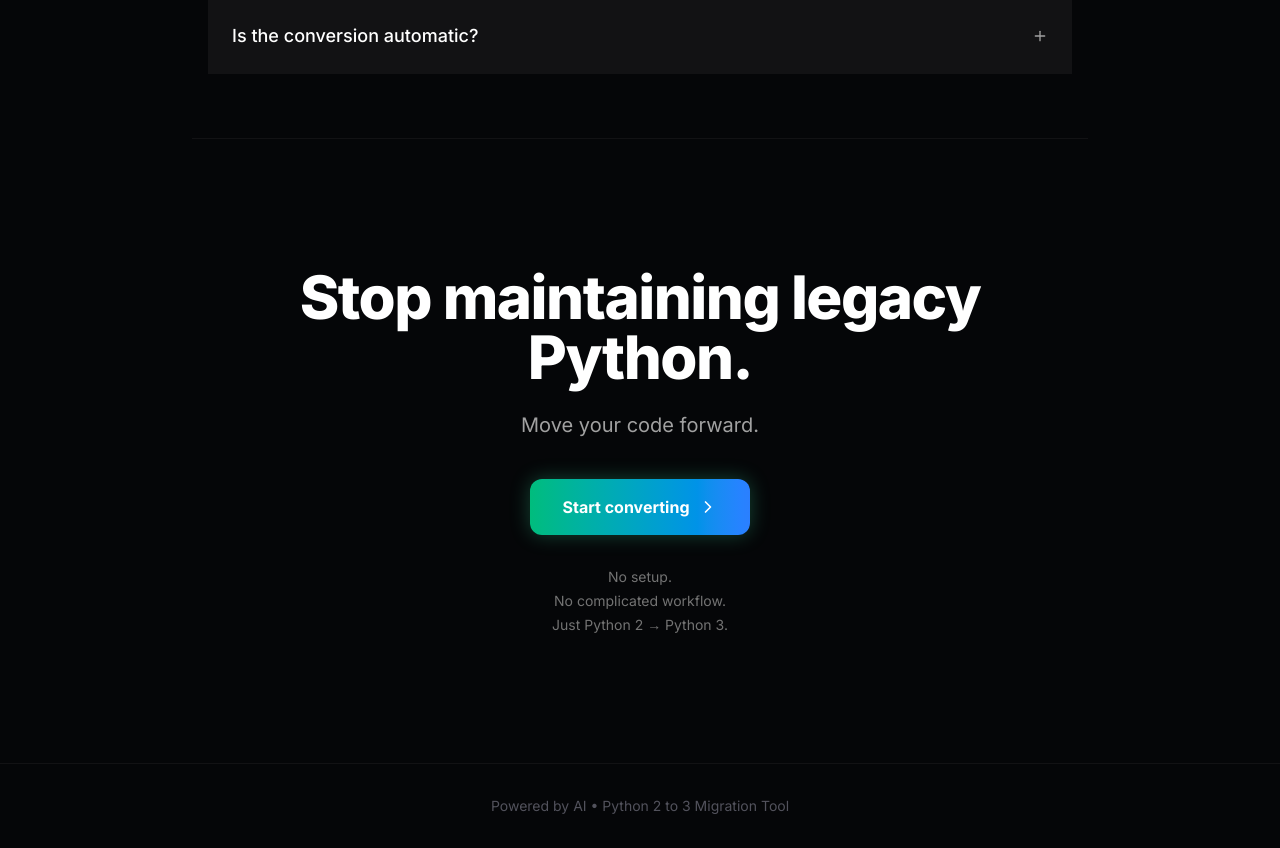
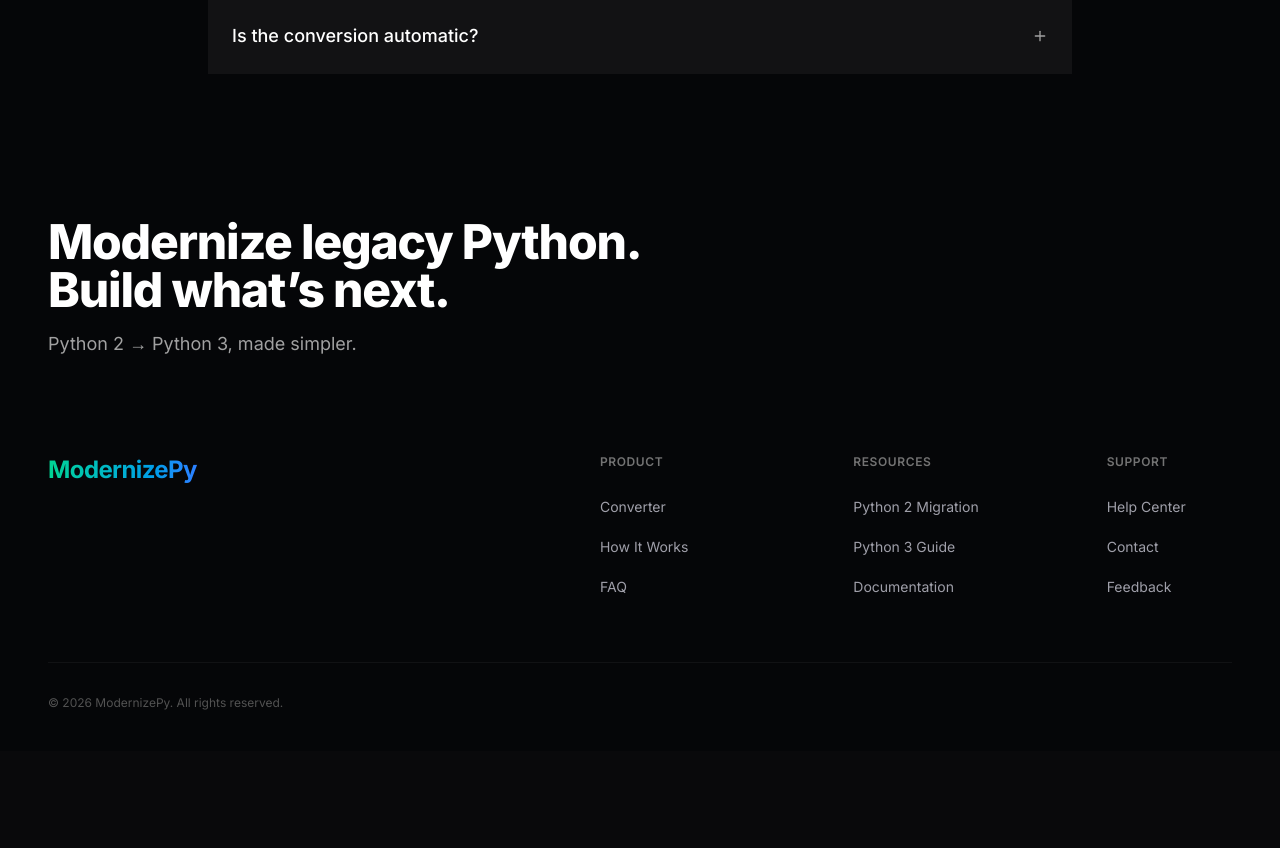
Before and after one commit to kavanakdas8/python-2-to-3-converter, a Next.js app in the folder twotothree/: page / in a window 1280 px wide. Shown: the part 2920-3768 px from the top of the page. After the commit the page ends 3671 px from the top, so only its background shows below. Built offline with nearby package versions, Linux system fonts and the light colour scheme.

Commit message:
Add Footer

```diff
--- a/twotothree/app/page.tsx
+++ b/twotothree/app/page.tsx
@@ -4,6 +4,7 @@ import Link from "next/link";
 import { Hero } from "@/components/hero/hero";
 import { LandingNav } from "@/components/landing-nav";
 import { Faq } from "@/components/faq";
+import { Footer } from "@/components/footer";
 
 const faqs = [
   {
@@ -130,31 +131,9 @@ export default function Home() {
         />
       </div>
 
-      {/* Final CTA */}
-      <section className="relative z-10 flex flex-col items-center text-center max-w-4xl mx-auto w-full px-6 py-32 border-t border-white/5">
-        <h2 className="text-4xl md:text-6xl font-extrabold tracking-tight mb-6 text-white">
-          Stop maintaining legacy Python.
-        </h2>
-        <p className="text-xl text-neutral-400 mb-10">
-          Move your code forward.
-        </p>
-        <Link
-          href="/convert"
-          className="group relative flex items-center justify-center gap-2 px-8 py-4 bg-gradient-to-r from-emerald-500 to-blue-500 text-white text-[16px] font-bold rounded-xl transition-all duration-300 shadow-[0_0_20px_rgba(52,211,153,0.3)] hover:shadow-[0_0_40px_rgba(52,211,153,0.5)] hover:-translate-y-1 mb-8"
-        >
-          Start converting
-          <svg xmlns="http://www.w3.org/2000/svg" viewBox="0 0 24 24" fill="none" stroke="currentColor" strokeWidth="2" strokeLinecap="round" strokeLinejoin="round" className="w-5 h-5 group-hover:translate-x-1 transition-transform"><path d="m9 18 6-6-6-6"/></svg>
-        </Link>
-        <div className="text-neutral-500 text-sm space-y-1">
-          <p>No setup.</p>
-          <p>No complicated workflow.</p>
-          <p>Just Python 2 &rarr; Python 3.</p>
-        </div>
-      </section>
 
-      <footer className="relative z-10 py-8 text-center text-sm text-zinc-600 border-t border-white/5 mt-auto">
-        <p>Powered by AI &bull; Python 2 to 3 Migration Tool</p>
-      </footer>
+
+      <Footer />
     </div>
   );
 }
--- /dev/null
+++ b/twotothree/components/footer.tsx
@@ -0,0 +1,116 @@
+"use client";
+
+import { motion, type Variants } from "framer-motion";
+import Link from "next/link";
+
+const staggerContainer: Variants = {
+  hidden: { opacity: 0 },
+  visible: {
+    opacity: 1,
+    transition: {
+      staggerChildren: 0.1,
+      delayChildren: 0.05,
+    },
+  },
+};
+
+const riseItem: Variants = {
+  hidden: { opacity: 0, y: 20, filter: "blur(4px)" },
+  visible: {
+    opacity: 1,
+    y: 0,
+    filter: "blur(0px)",
+    transition: { type: "spring", duration: 0.6, bounce: 0 },
+  },
+};
+
+export function Footer() {
+  const navColumns = [
+    {
+      title: "PRODUCT",
+      links: [
+        { label: "Converter", href: "/convert" },
+        { label: "How It Works", href: "#how-it-works" },
+        { label: "FAQ", href: "#faq" },
+      ],
+    },
+    {
+      title: "RESOURCES",
+      links: [
+        { label: "Python 2 Migration", href: "#" },
+        { label: "Python 3 Guide", href: "#" },
+        { label: "Documentation", href: "#" },
+      ],
+    },
+    {
+      title: "SUPPORT",
+      links: [
+        { label: "Help Center", href: "#" },
+        { label: "Contact", href: "#" },
+        { label: "Feedback", href: "#" },
+      ],
+    },
+  ];
+
+  return (
+    <motion.footer
+      variants={staggerContainer}
+      initial="hidden"
+      whileInView="visible"
+      viewport={{ once: true, amount: 0.15 }}
+      className="relative w-full bg-[#050608] text-neutral-300 font-sans overflow-hidden selection:bg-emerald-500/30"
+    >
+      <div className="relative z-10 max-w-7xl mx-auto px-6 md:px-12 pt-20 pb-10 flex flex-col justify-between">
+
+        {/* ── Top Section: Tagline ── */}
+        <div className="flex flex-col lg:flex-row justify-between items-start gap-12 lg:gap-24 mb-24">
+          <motion.div variants={riseItem} className="max-w-2xl">
+            <h2 className="text-3xl md:text-5xl lg:text-5xl font-extrabold tracking-tight mb-4 text-white">
+              Modernize legacy Python.<br />Build what’s next.
+            </h2>
+            <p className="text-lg text-neutral-400">
+              Python 2 &rarr; Python 3, made simpler.
+            </p>
+          </motion.div>
+        </div>
+
+        {/* ── Middle Section: Links ── */}
+        <div className="flex flex-col md:flex-row justify-between items-start gap-16 mb-16">
+          <motion.div variants={riseItem} className="flex items-center gap-2 text-white">
+            <span className="text-xl md:text-2xl font-bold tracking-tight text-transparent bg-clip-text bg-gradient-to-r from-emerald-400 to-blue-500">
+              ModernizePy
+            </span>
+          </motion.div>
+
+          <div className="grid grid-cols-2 md:grid-cols-3 gap-12 md:gap-24 lg:gap-32 w-full md:w-auto">
+            {navColumns.map((col, idx) => (
+              <motion.div key={idx} variants={riseItem} className="flex flex-col gap-6">
+                <h4 className="text-xs font-semibold tracking-wider text-neutral-500 uppercase">
+                  {col.title}
+                </h4>
+                <ul className="flex flex-col gap-4">
+                  {col.links.map((link, lIdx) => (
+                    <li key={lIdx}>
+                      <Link
+                        href={link.href}
+                        className="text-sm text-zinc-400 hover:text-white transition-colors"
+                      >
+                        {link.label}
+                      </Link>
+                    </li>
+                  ))}
+                </ul>
+              </motion.div>
+            ))}
+          </div>
+        </div>
+
+        {/* ── Bottom Section: Meta ── */}
+        <motion.div variants={riseItem} className="flex flex-col md:flex-row justify-between items-center gap-6 pt-8 text-xs text-neutral-600 border-t border-white/5">
+          <p>&copy; 2026 ModernizePy. All rights reserved.</p>
+        </motion.div>
+
+      </div>
+    </motion.footer>
+  );
+}
```
